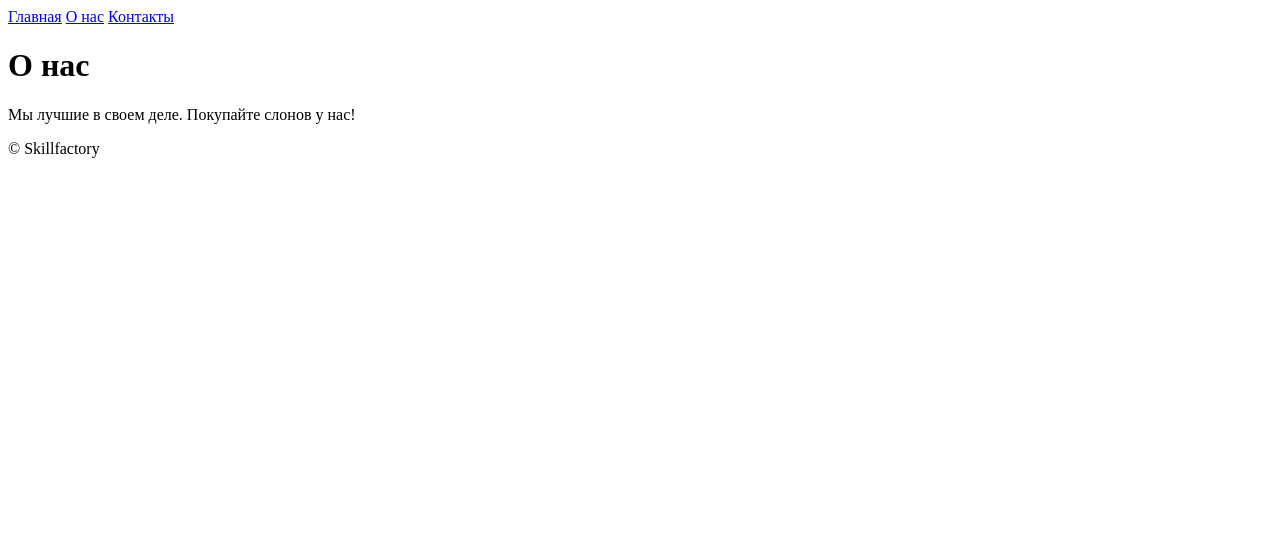
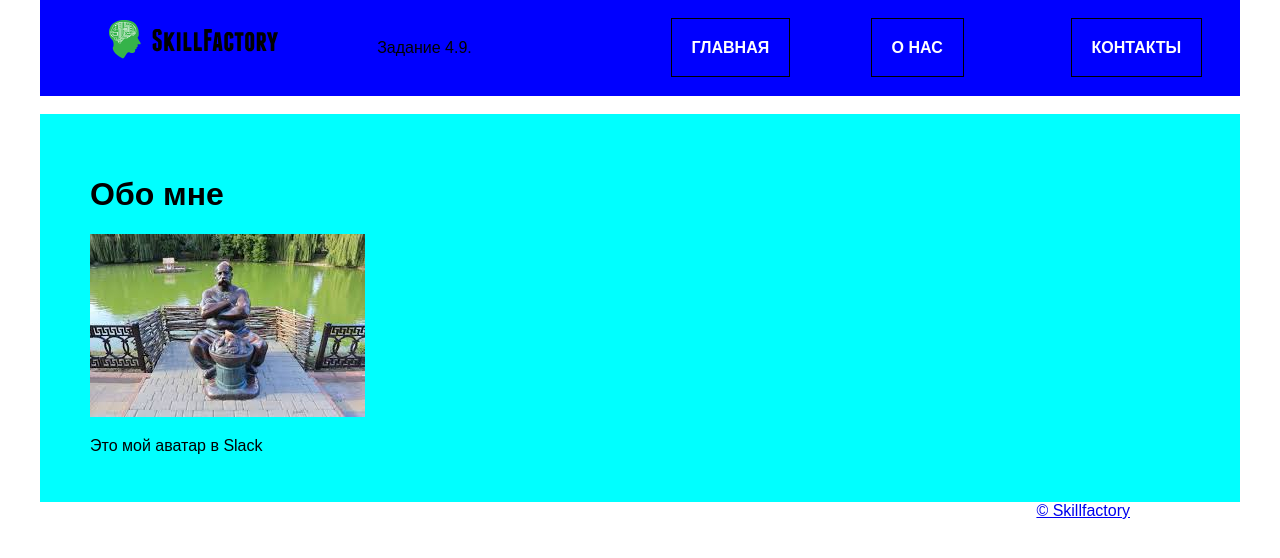
Before and after one commit to Kovpak81/site, a plain HTML site: page pages/about.html in a window 1280 px wide. Drawn offline with Linux system fonts and the light colour scheme.

Commit message:
окончательный коммит

```diff
--- a/css/style.css
+++ b/css/style.css
@@ -65,3 +65,10 @@ footer>div>a {
     position: absolute;
     right: 150px;
 }
+/* задаем фон в файле about.html */
+.blue {
+    background-color: aqua;
+    padding-top: 40px;
+    padding-bottom: 30px;
+    padding-left: 50px;
+}
--- a/pages/about.html
+++ b/pages/about.html
@@ -5,19 +5,37 @@
     <meta http-equiv="X-UA-Compatible" content="IE=edge">
     <meta name="viewport" content="width=device-width, initial-scale=1.0">
     <title>О нас - Моя веб-страница</title>
+    <link rel="stylesheet" href="../css/normalize.css">
+    <link rel="stylesheet" href="../css/style.css">
 </head>
 <body>
     <header>
-        <a href="index.html">Главная</a>
-        <a href="#">О нас</a>
-        <a href="contacts.html">Контакты</a>
+        <div class="wrapper">
+            <div class="navigation">
+                <img src="../images/logo-header.svg" alt="Skillfactory">
+                <p>Задание 4.9.</p>
+                <ul class="nav">
+                    <li><a href="index.html">Главная</a></li>
+                    <li><a href="#">О нас</a></li>
+                    <li><a href="contacts.html">Контакты</a></li>
+                </ul>
+            </div>
+        </div>
+        <br>
     </header>
     <main>
-        <h1>О нас</h1>
-        <p>Мы лучшие в своем деле. Покупайте слонов у нас!</p>
+        <div class="wrapper">
+            <div class="blue">
+                <h1>Обо мне</h1>
+                <img src="../images/images.jpg" alt="avatar">
+                <p>Это мой аватар в Slack</p>
+            </div>
+        </div>
     </main>
     <footer>
-        <span>&copy;&nbsp;Skillfactory</span>
+        <div class="wrapper">
+            <a href="https://skillfactory.ru/" target="_blank">&copy;&nbsp;Skillfactory</a>
+        </div>
     </footer>
 </body>
 </html>
```
Also changed, not shown: pages/contacts.html (+19 -4 lines).
